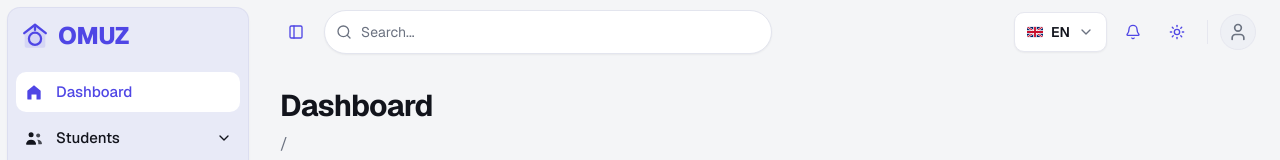
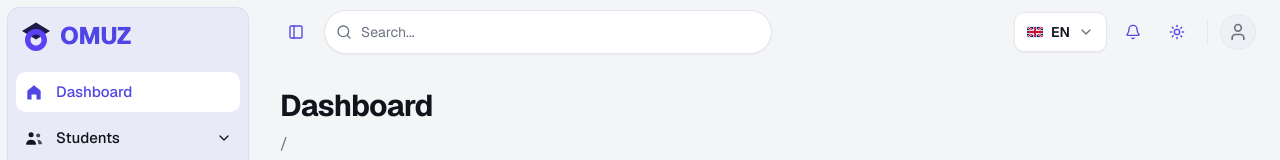
Before and after one commit to sadullozodan/Srm-team, a Next.js app: page / in a window 1280 px wide. Shown: the top 160 px of the page. Built offline with nearby package versions, Linux system fonts and the light colour scheme.

Commit message:
feat(logo): update official project logo mark to mortarboard cap & purple ring

```diff
--- a/src/components/icons.tsx
+++ b/src/components/icons.tsx
@@ -294,35 +294,31 @@ export function FlagUK(p: P) {
   );
 }
 
-// OMUZ logo mark — rounded roof/house with antenna dot.
+// OMUZ official logo mark — Mortarboard cap top over purple ring ("O").
 export function LogoMark(p: P) {
   return (
     <svg
-      width={30}
-      height={30}
+      width={32}
+      height={32}
       viewBox="0 0 32 32"
       fill="none"
       xmlns="http://www.w3.org/2000/svg"
       {...p}
     >
+      {/* Top Mortarboard Cap */}
+      <path d="M16 2.5 L30 11 L16 19.5 L2 11 Z" fill="#1e1b4b" className="dark:fill-[#312e81]" />
       <path
-        d="M16 3.5 27 12v14.5a2 2 0 0 1-2 2H7a2 2 0 0 1-2-2V12L16 3.5Z"
-        fill="currentColor"
-        opacity=".12"
+        d="M9.5 13.5 C11.5 12 14.5 11.2 16 11.2 C17.5 11.2 20.5 12 22.5 13.5"
+        stroke="#ffffff"
+        strokeWidth="1.8"
+        strokeLinecap="round"
       />
+      {/* Ring "O" */}
       <path
-        d="m4.5 13 11.5-9 11.5 9"
-        stroke="currentColor"
-        strokeWidth="2.4"
-        strokeLinecap="round"
-        strokeLinejoin="round"
-      />
-      <circle cx="16" cy="19" r="6.5" stroke="currentColor" strokeWidth="2.4" />
-      <path
-        d="M16 6.5v3"
-        stroke="currentColor"
-        strokeWidth="2.4"
-        strokeLinecap="round"
+        fillRule="evenodd"
+        clipRule="evenodd"
+        d="M16 9C9.925 9 5 13.925 5 20C5 26.075 9.925 31 16 31C22.075 31 27 26.075 27 20C27 13.925 22.075 9 16 9ZM16 14.5C12.962 14.5 10.5 16.962 10.5 20C10.5 23.038 12.962 25.5 16 25.5C19.038 25.5 21.5 23.038 21.5 20C21.5 16.962 19.038 14.5 16 14.5Z"
+        fill="#5842f4"
       />
     </svg>
   );
```
Also changed, not shown: public/omuz-logo.svg (added).
